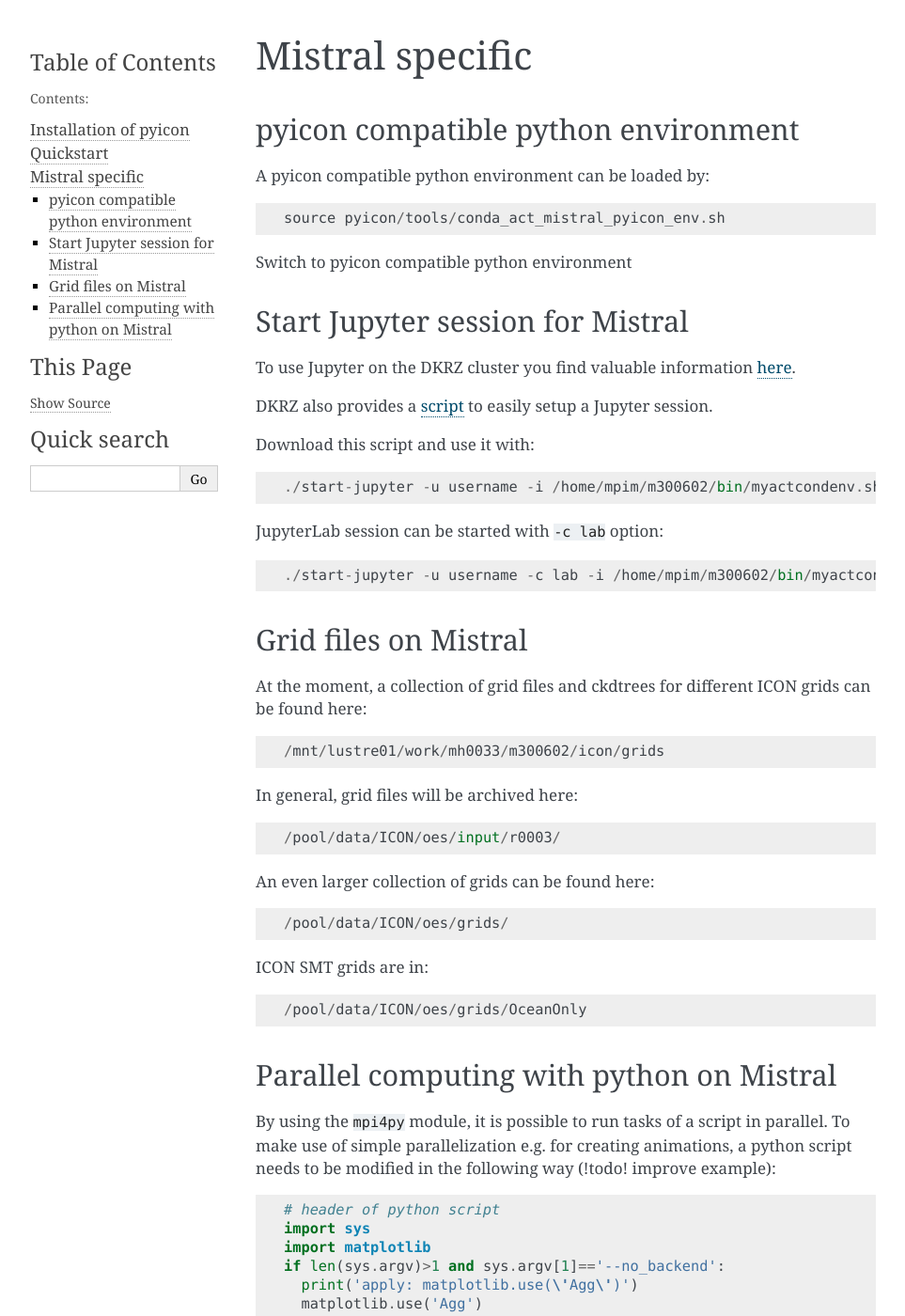
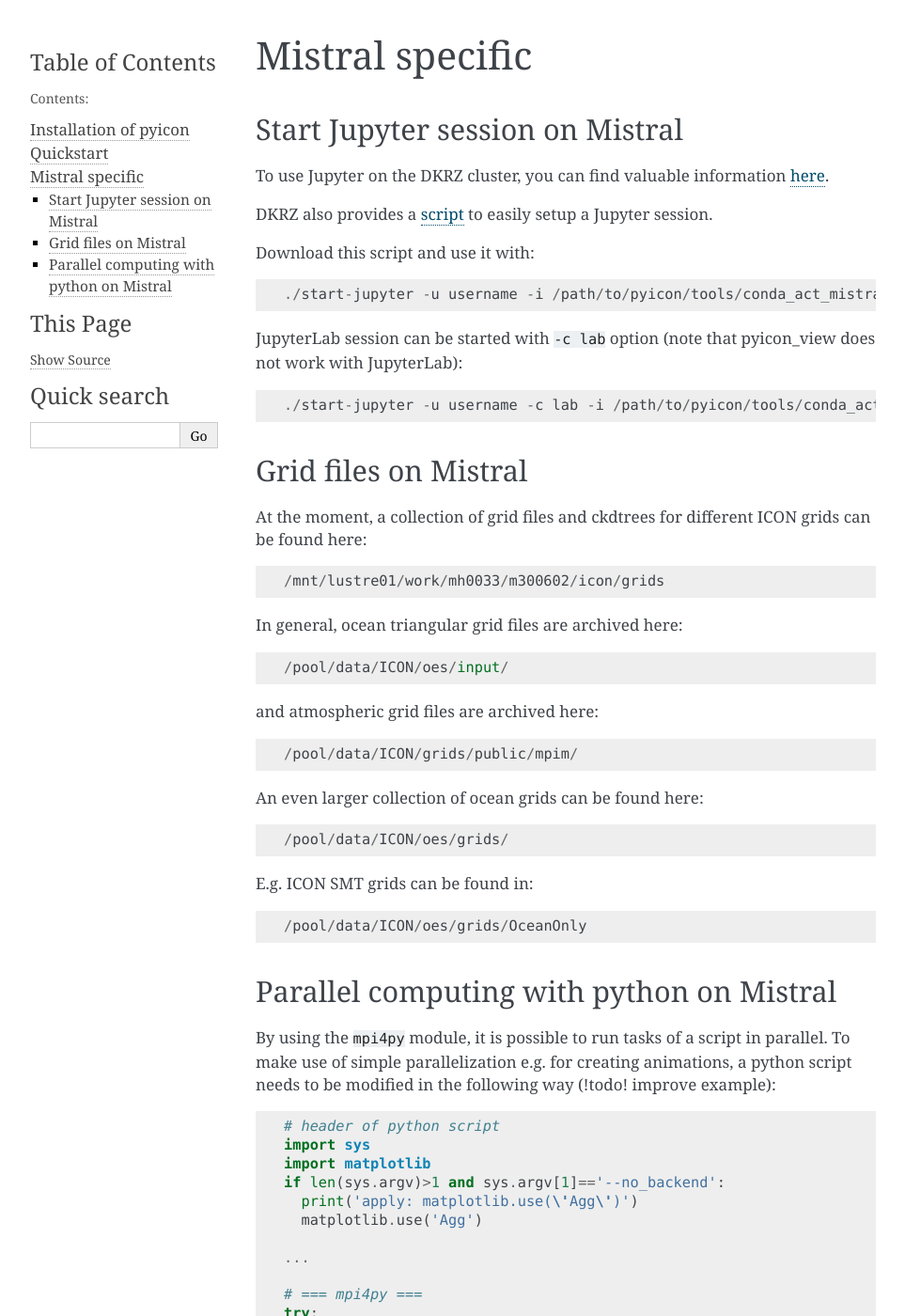
Before and after one commit to ppothapa/pyICON_EXCLAIM, a Sphinx documentation site: the page built from doc/mistral.rst, in a window 1280 px wide and 1400 px high. Shown: the whole window at 94% size, without its empty margins (148-1111 px from the left). Built offline with Sphinx 7.4.7, drawn with Linux system fonts in a browser that asks for light colours; formulas are drawn with MathJax 3.

Commit message:
doc: Some improvements.

```diff
--- a/doc/index.rst
+++ b/doc/index.rst
@@ -10,6 +10,8 @@
 * a monitoring suite for ICON ocean simulations which combines dedicated diagnostic plots of an ICON simulation on a website
 
 Pyicon is developed by the Max Planck Institute for Meterology and the University of Hamburg within the DFG-project TRR181 - Energy Transfers in Atmosphere and Ocean.
+
+Pyicon is hosted here: `<https://gitlab.dkrz.de/m300602/pyicon/>`_
 
 .. toctree::
    :maxdepth: 2
--- a/doc/mistral.rst
+++ b/doc/mistral.rst
@@ -1,29 +1,29 @@
 Mistral specific
 ----------------
 
-pyicon compatible python environment
-^^^^^^^^^^^^^^^^^^^^^^^^^^^^^^^^^^^^
+.. pyicon compatible python environment
+.. ^^^^^^^^^^^^^^^^^^^^^^^^^^^^^^^^^^^^
+..
+.. A pyicon compatible python environment can be loaded by::
+..
+..   source /path/to/pyicon/tools/conda_act_mistral_pyicon_env.sh
+..
+.. Switch to such a pyicon compatible python environment in every shell session where you want to execute python scripts that use pyicon.
 
-A pyicon compatible python environment can be loaded by::
+Start Jupyter session on Mistral
+^^^^^^^^^^^^^^^^^^^^^^^^^^^^^^^^
 
-  source pyicon/tools/conda_act_mistral_pyicon_env.sh
-
-Switch to pyicon compatible python environment
-
-Start Jupyter session for Mistral
-^^^^^^^^^^^^^^^^^^^^^^^^^^^^^^^^^
-
-To use Jupyter on the DKRZ cluster you find valuable information `here <https://www.dkrz.de/up/systems/mistral/programming/jupyter-notebook>`_.
+To use Jupyter on the DKRZ cluster, you can find valuable information `here <https://www.dkrz.de/up/systems/mistral/programming/jupyter-notebook>`_.
 
 DKRZ also provides a `script <https://gitlab.dkrz.de/k202009/ssh_scripts/raw/master/start-jupyter?inline=false>`_ to easily setup a Jupyter session.
 
 Download this script and use it with::
 
-  ./start-jupyter -u username -i /home/mpim/m300602/bin/myactcondenv.sh
+  ./start-jupyter -u username -i /path/to/pyicon/tools/conda_act_mistral_pyicon_env.sh
 
-JupyterLab session can be started with ``-c lab`` option::
+JupyterLab session can be started with ``-c lab`` option (note that pyicon_view does not work with JupyterLab)::
 
-  ./start-jupyter -u username -c lab -i /home/mpim/m300602/bin/myactcondenv.sh
+  ./start-jupyter -u username -c lab -i /path/to/pyicon/tools/conda_act_mistral_pyicon_env.sh
 
 Grid files on Mistral
 ^^^^^^^^^^^^^^^^^^^^^
@@ -32,15 +32,19 @@
 
   /mnt/lustre01/work/mh0033/m300602/icon/grids
 
-In general, grid files will be archived here::
+In general, ocean triangular grid files are archived here::
 
-  /pool/data/ICON/oes/input/r0003/
+  /pool/data/ICON/oes/input/
 
-An even larger collection of grids can be found here::
+and atmospheric grid files are archived here::
+
+ /pool/data/ICON/grids/public/mpim/
+
+An even larger collection of ocean grids can be found here::
 
   /pool/data/ICON/oes/grids/
 
-ICON SMT grids are in::
+E.g. ICON SMT grids can be found in::
 
   /pool/data/ICON/oes/grids/OceanOnly
 
```
Also changed, not shown: doc/installation.rst (+19 -19 lines).
